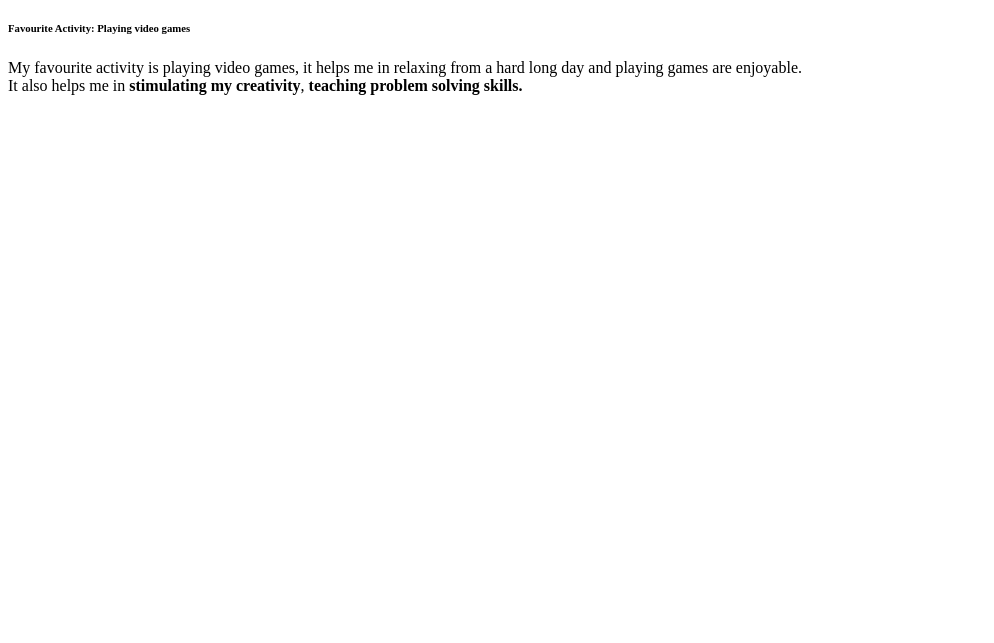
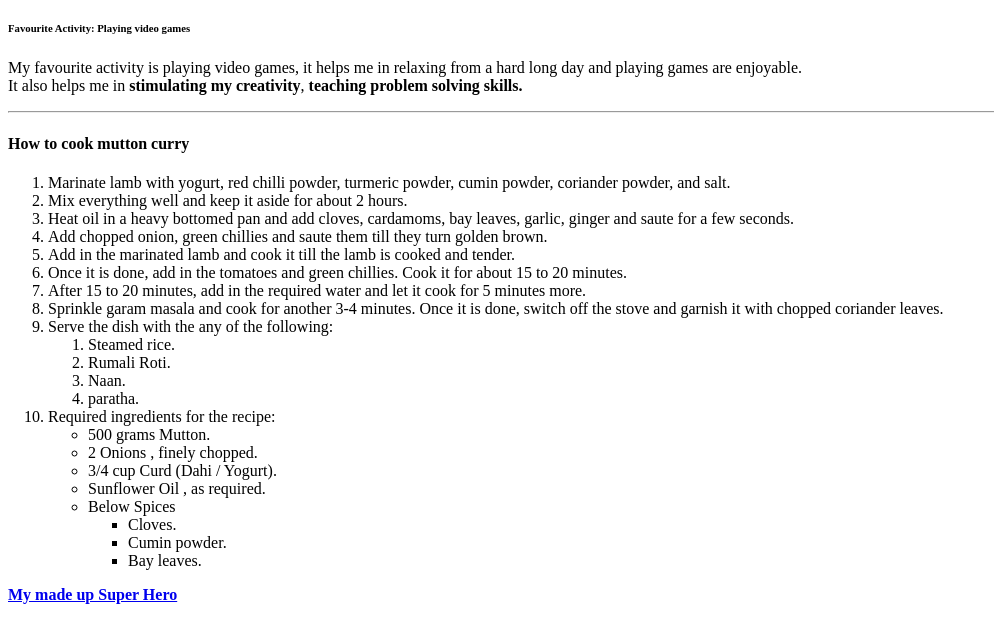
Before and after one commit to 44-563-Web-Apps-S21/webapps-s21-assignment-3-reddy-raghavendra, a plain HTML site: page index.html in a window 1280 px wide. Shown: the part 61-704 px from the top of the page, without its empty margins (0-994 px from the left). Drawn offline with Linux system fonts and the light colour scheme.

Commit message:
Added a new file aboutme

```diff
--- a/index.html
+++ b/index.html
@@ -1,10 +1,12 @@
 <!DOCTYPE html>
 <html>
+
 <head>
     <title>
         This is my first HTML file in webapps course
     </title>
 </head>
+
 <body>
     <h1>
         Raghavendra Reddy
@@ -13,8 +15,46 @@
         Favourite Activity: Playing video games
     </h6>
     <p>
-            My favourite activity is playing video games, it helps me in relaxing from a hard long day and playing games are enjoyable.
+        My favourite activity is playing video games, it helps me in relaxing from a hard long day and playing games are
+        enjoyable.
         <br>It also helps me in <b>stimulating my creativity</b>, <b>teaching problem solving skills.</b>
     </p>
+    <hr>
+    <h4>How to cook mutton curry</h4>
+    <ol>
+        <li>Marinate lamb with yogurt, red chilli powder, turmeric powder, cumin powder, coriander powder, and salt.
+        </li>
+        <li>Mix everything well and keep it aside for about 2 hours.</li>
+        <li>Heat oil in a heavy bottomed pan and add cloves, cardamoms, bay leaves, garlic, ginger and saute for a few
+            seconds.</li>
+        <li>Add chopped onion, green chillies and saute them till they turn golden brown.</li>
+        <li>Add in the marinated lamb and cook it till the lamb is cooked and tender.</li>
+        <li>Once it is done, add in the tomatoes and green chillies. Cook it for about 15 to 20 minutes.</li>
+        <li>After 15 to 20 minutes, add in the required water and let it cook for 5 minutes more.</li>
+        <li>Sprinkle garam masala and cook for another 3-4 minutes. Once it is done, switch off the stove and garnish it
+            with chopped coriander leaves.</li>
+        <li>Serve the dish with the any of the following:</li>
+        <ol>
+            <li>Steamed rice.</li>
+            <li>Rumali Roti.</li>
+            <li>Naan.</li>
+            <li>paratha.</li>
+        </ol>
+        <li>Required ingredients for the recipe:</li>
+        <ul>
+            <li>500 grams Mutton.</li>
+            <li>2 Onions , finely chopped.</li>
+            <li>3/4 cup Curd (Dahi / Yogurt).</li>
+            <li>Sunflower Oil , as required.</li>
+            <li>Below Spices</li>
+            <ul>
+                <li>Cloves.</li>
+                <li>Cumin powder.</li>
+                <li>Bay leaves.</li>
+            </ul>
+        </ul>
+    </ol>
+    <a href="aboutme.html"><b>My made up Super Hero</b></a>
 </body>
+
 </html>
```
Also changed, not shown: aboutme.html (added, +26 -0 lines), Images/plantman.jpg (added), plantman.jpg (added). Lines whose indentation alone changed are shown as unchanged.
